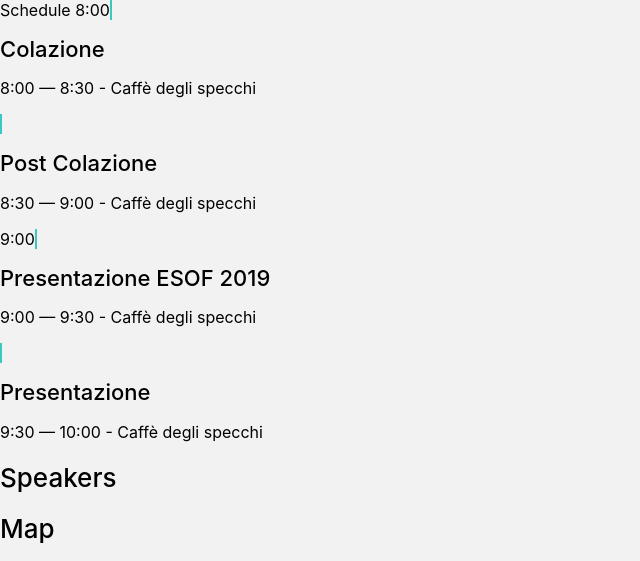
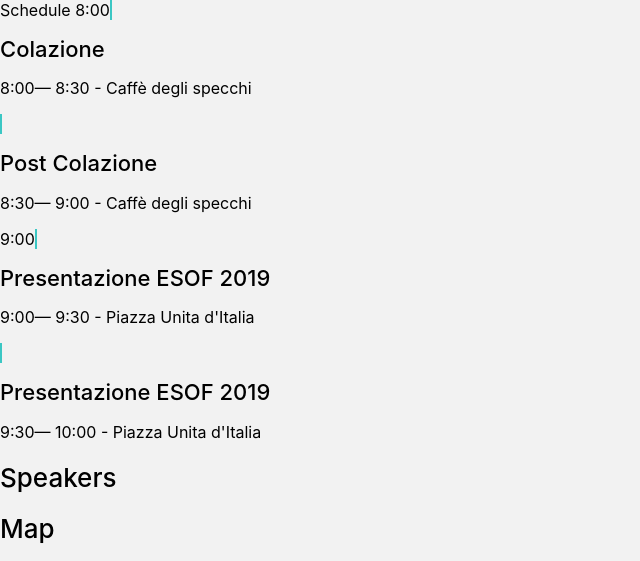
Before and after one commit to Azuel97/esof-events, a website built with webpack: page www/index.html in a window 1280 px wide. Shown: the top 561 px of the page, without its empty margins (0-640 px from the left). Built offline with nearby package versions, Linux system fonts and the light colour scheme.

Commit message:
add calendar.js module

```diff
--- a/src/calendar.js
+++ b/src/calendar.js
@@ -1,4 +1,8 @@
+const calendarData = document.querySelector("#calendar-data")
+
+
 module.exports = {
     name: "Calendar",
-    version: "0.1"
+    version: "0.1",
+    dom: calendarData
 }
--- a/src/data.js
+++ b/src/data.js
@@ -1,16 +1,42 @@
 module.exports = {
     "calendar": [
         {
+            "time": "8:00",
+            "session": [
+                {
                     "nome": "Colazione",
                     "inizio": "8:00",
-            "fine": "9:00",
+                    "fine": "8:30",
+                    "luogo": "Caffè degli specchi",
                     "id": "12345qwerty"
                 },
                 {
+                    "nome": "Post Colazione",
+                    "inizio": "8:30",
+                    "fine": "9:00",
+                    "luogo": "Caffè degli specchi",
+                    "id": "12345qwerty"
+                }
+            ]
+        },
+        {
+            "time": "9:00",
+            "session": [
+                {
                     "nome": "Presentazione ESOF 2019",
                     "inizio": "9:00",
+                    "fine": "9:30",
+                    "luogo": "Piazza Unita d'Italia",
+                    "id": "6543erfed"
+                },
+                {
+                    "nome": "Presentazione ESOF 2019",
+                    "inizio": "9:30",
                     "fine": "10:00",
+                    "luogo": "Piazza Unita d'Italia",
                     "id": "6543erfed"
                 }
             ]
         }
+    ]
+}
--- a/src/index.js
+++ b/src/index.js
@@ -1,6 +1,28 @@
 const Calendar = require("./calendar.js")
 const Data = require("./data.js")
+const CalendarData = Data.calendar
+const calendarData = document.querySelector("#calendar-data")
+
 // ES6+
 // import Calendar from "./calendar.js"
 
-console.log("ESOF 2019", Data)
+console.log("CALENDAR DATA : ", CalendarData)
+console.log("CALENDAR DOM : ", Calendar.dom)
+
+Calendar.dom.innerHTML = `
+    ${CalendarData.map(item => `
+    <ion-item-group>
+        <ion-item-divider sticky>
+            <ion-label>${item.time}</ion-label>
+        </ion-item-divider>
+        ${item.session.map(session => `
+            <ion-item>
+                <ion-label>
+                    <h3>${session.nome}</h3>
+                    <p>${session.inizio}&mdash; ${session.fine} - ${session.luogo}</p>
+                </ion-label>
+            </ion-item>
+        `).join('\n')}
+    </ion-item-group>
+    `).join('\n')}
+`
--- a/www/index.html
+++ b/www/index.html
@@ -21,41 +21,8 @@
                 </ion-toolbar>
             </ion-header>
             <ion-content>
-                <ion-list>
-                    <ion-item-group>
-                        <ion-item-divider sticky>
-                            <ion-label>8:00</ion-label>
-                        </ion-item-divider>
-                        <ion-item>
-                            <ion-label>
-                                <h3>Colazione</h3>
-                                <p>8:00 &mdash; 8:30 - Caffè degli specchi</p>
-                            </ion-label>
-                        </ion-item>
-                        <ion-item>
-                            <ion-label>
-                                <h3>Post Colazione</h3>
-                                <p>8:30 &mdash; 9:00 - Caffè degli specchi</p>
-                            </ion-label>
-                        </ion-item>
-                    </ion-item-group>
-                    <ion-item-group>
-                        <ion-item-divider sticky>
-                            <ion-label>9:00</ion-label>
-                        </ion-item-divider>
-                        <ion-item>
-                            <ion-label>
-                                <h3>Presentazione ESOF 2019</h3>
-                                <p>9:00 &mdash; 9:30 - Caffè degli specchi</p>
-                            </ion-label>
-                        </ion-item>
-                        <ion-item>
-                            <ion-label>
-                                <h3>Presentazione</h3>
-                                <p>9:30 &mdash; 10:00 - Caffè degli specchi</p>
-                            </ion-label>
-                        </ion-item>
-                    </ion-item-group>
+                <ion-list id="calendar-data">
+
                 </ion-list>
             </ion-content>
         </ion-tab>
```
Lines whose indentation alone changed are shown as unchanged.
